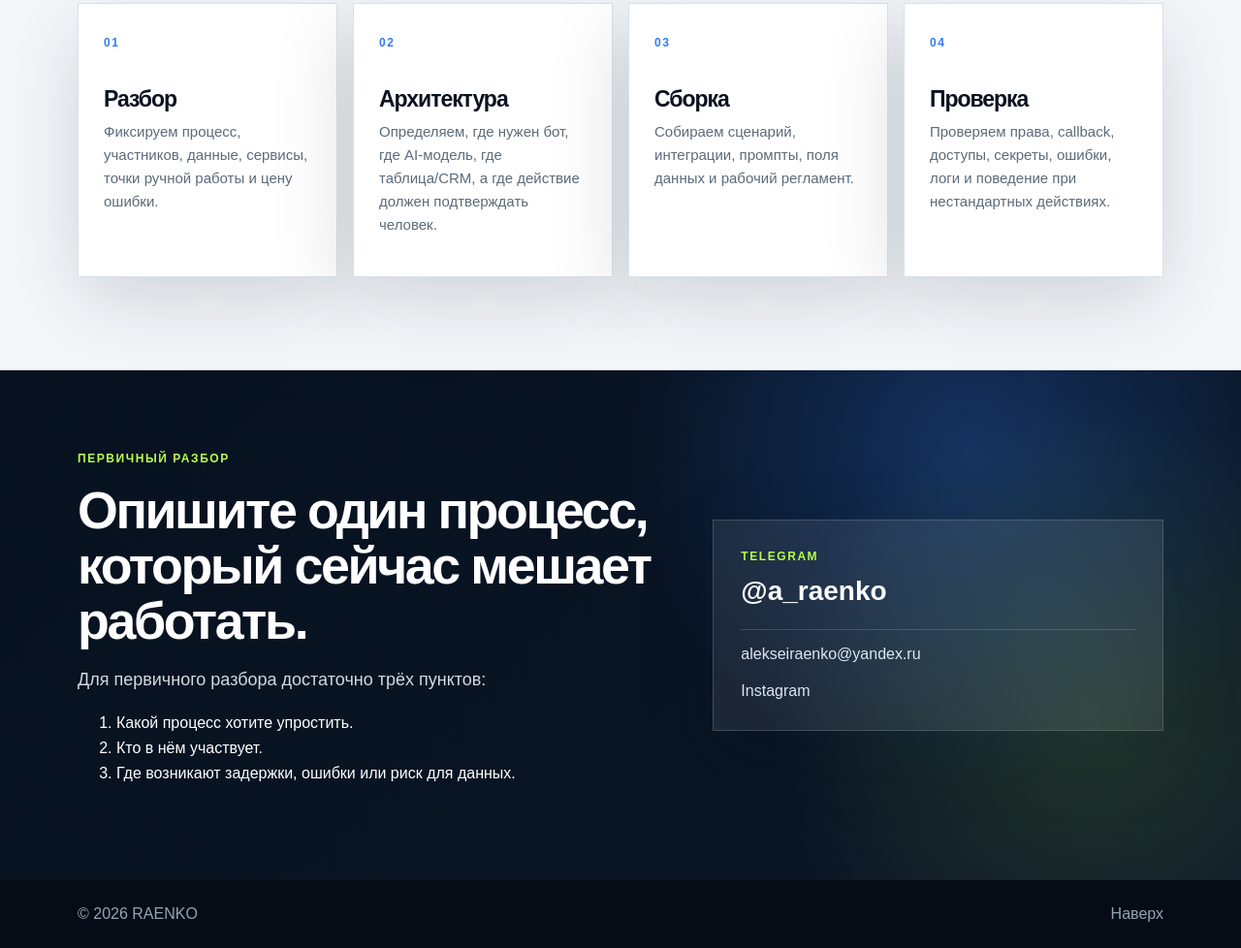
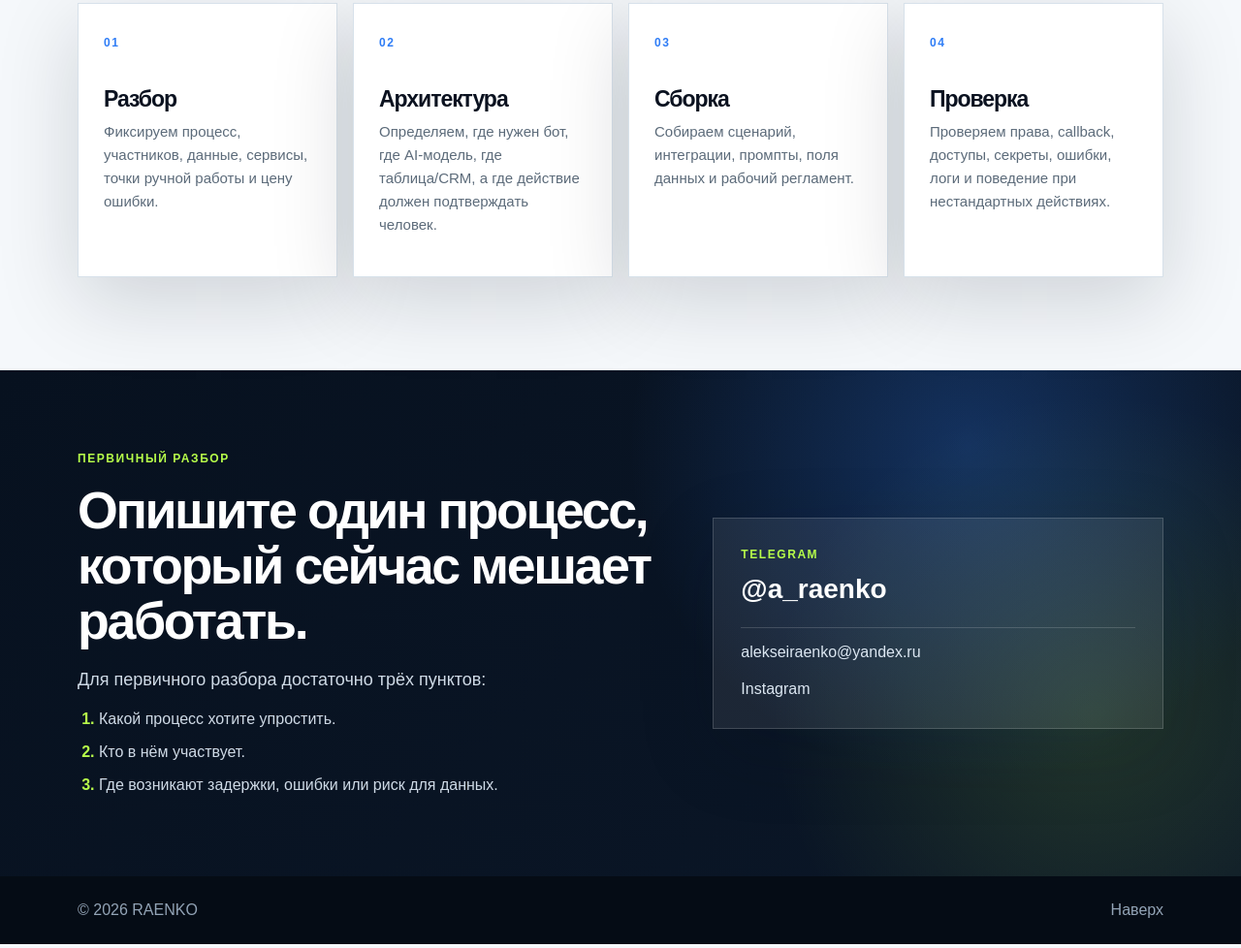
Before and after one commit to lehamvd757-tech/My-name-, a plain HTML site: page index.html in a window 1280 px wide. Shown: the part 3524-4502 px from the top of the page at 97% size. Drawn offline with Linux system fonts and the light colour scheme.

Commit message:
Style Telegram request brief

```diff
--- a/assets/styles.css
+++ b/assets/styles.css
@@ -209,6 +209,21 @@ h3 {
 
 .lead.small {
   font-size: 18px;
+  margin-bottom: 14px;
+}
+
+.brief-list {
+  display: grid;
+  gap: 8px;
+  max-width: 640px;
+  margin: 0;
+  padding-left: 22px;
+  color: #cfdae6;
+}
+
+.brief-list li::marker {
+  color: var(--accent);
+  font-weight: 800;
 }
 
 .intro {
```
